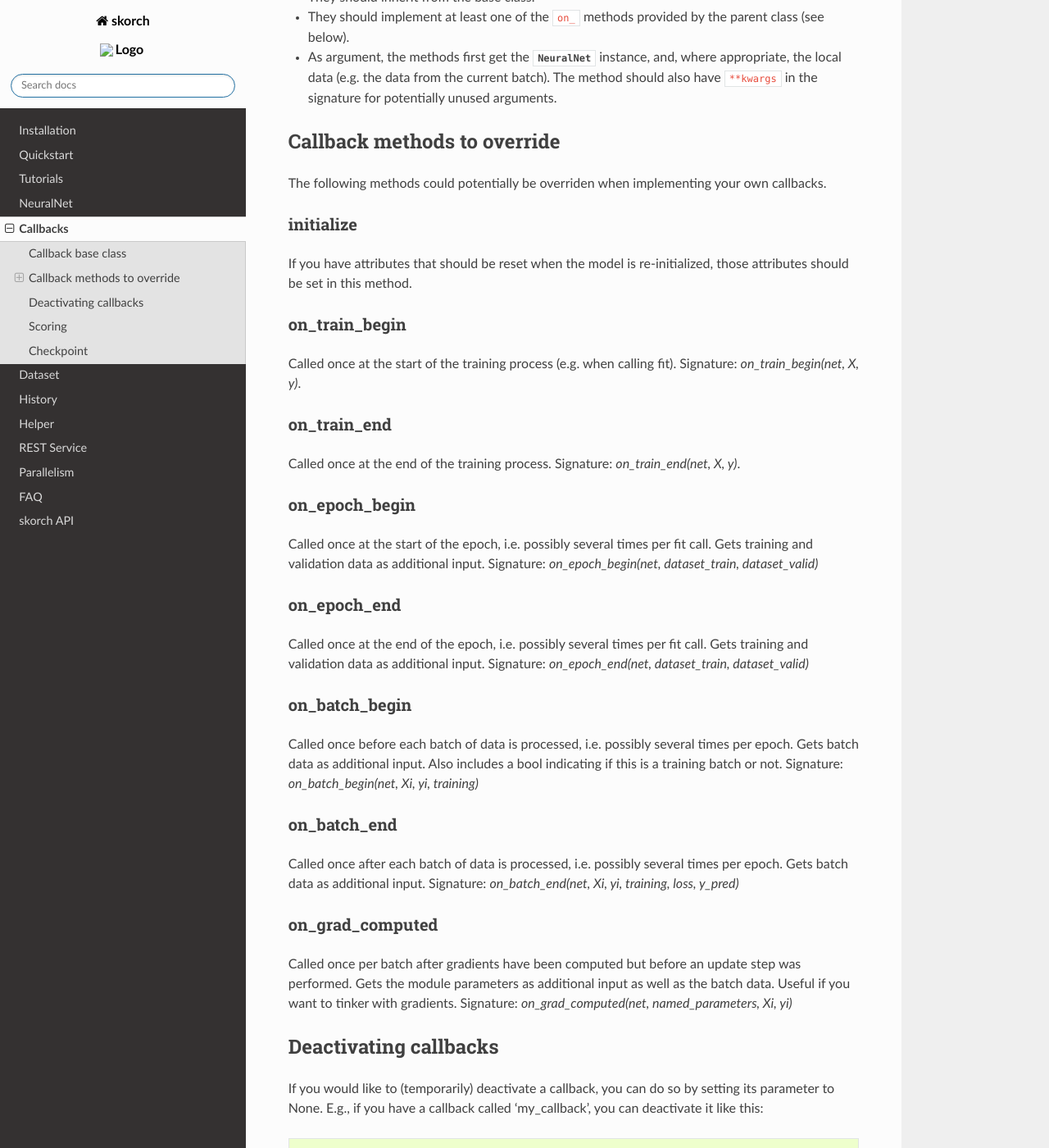
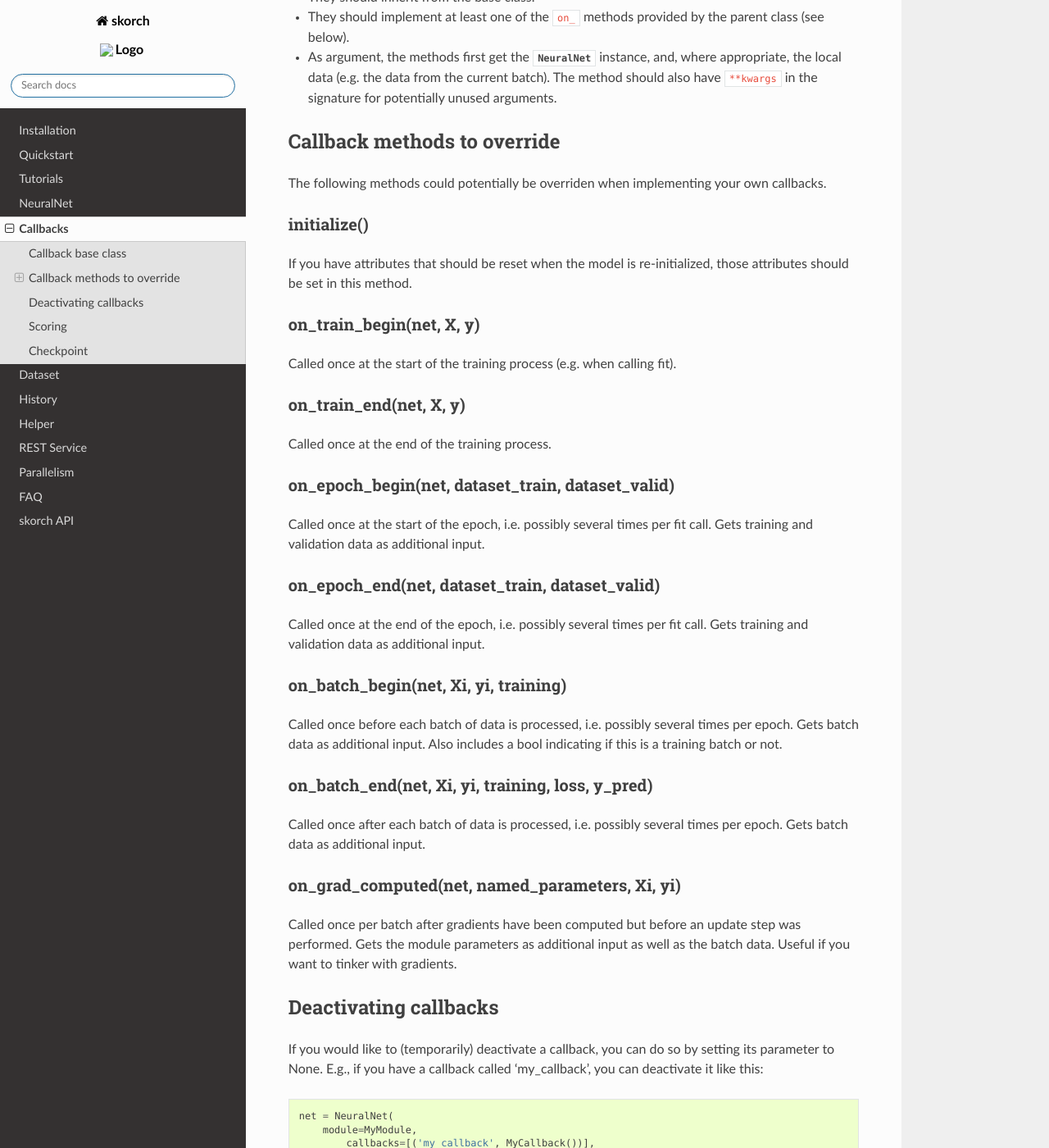
Before and after one commit to skorch-dev/skorch, a Sphinx documentation site: the page built from docs/user/callbacks.rst, in a window 1280 px wide and 1400 px high, scrolled down 547 px. Shown: the whole window at 82% size. Built offline with Sphinx 7.4.7 and the Read the Docs theme 2.0.0, drawn with Linux system fonts in a browser that asks for light colours.

Commit message:
modified signatures in documentation

```diff
--- a/docs/user/callbacks.rst
+++ b/docs/user/callbacks.rst
@@ -38,61 +38,56 @@ Callback methods to override
 The following methods could potentially be overriden when implementing
 your own callbacks.
 
-initialize
-^^^^^^^^^^
+initialize()
+^^^^^^^^^^^^
 
 If you have attributes that should be reset when the model is
 re-initialized, those attributes should be set in this method.
 
-on_train_begin
-^^^^^^^^^^^^^^
+on_train_begin(net, X, y)
+^^^^^^^^^^^^^^^^^^^^^^^^^
 
 Called once at the start of the training process (e.g. when calling
-fit).  Signature: `on_train_begin(net, X, y)`.
+fit).
 
-on_train_end
-^^^^^^^^^^^^
+on_train_end(net, X, y)
+^^^^^^^^^^^^^^^^^^^^^^^
 
-Called once at the end of the training process.  Signature:
-`on_train_end(net, X, y)`.
+Called once at the end of the training process.
 
-on_epoch_begin
-^^^^^^^^^^^^^^
+on_epoch_begin(net, dataset_train, dataset_valid)
+^^^^^^^^^^^^^^^^^^^^^^^^^^^^^^^^^^^^^^^^^^^^^^^^^
 
 Called once at the start of the epoch, i.e. possibly several times per
 fit call. Gets training and validation data as additional input.
-Signature: `on_epoch_begin(net, dataset_train, dataset_valid)`
 
-on_epoch_end
-^^^^^^^^^^^^
+on_epoch_end(net, dataset_train, dataset_valid)
+^^^^^^^^^^^^^^^^^^^^^^^^^^^^^^^^^^^^^^^^^^^^^^^
 
 Called once at the end of the epoch, i.e. possibly several times per
 fit call. Gets training and validation data as additional input.
-Signature: `on_epoch_end(net, dataset_train, dataset_valid)`
 
-on_batch_begin
-^^^^^^^^^^^^^^
+on_batch_begin(net, Xi, yi, training)
+^^^^^^^^^^^^^^^^^^^^^^^^^^^^^^^^^^^^^
 
 Called once before each batch of data is processed, i.e. possibly
 several times per epoch. Gets batch data as additional input.
 Also includes a bool indicating if this is a training batch or not.
-Signature: `on_batch_begin(net, Xi, yi, training)`
 
 
-on_batch_end
-^^^^^^^^^^^^
+on_batch_end(net, Xi, yi, training, loss, y_pred)
+^^^^^^^^^^^^^^^^^^^^^^^^^^^^^^^^^^^^^^^^^^^^^^^^^
 
 Called once after each batch of data is processed, i.e. possibly
 several times per epoch. Gets batch data as additional input.
-Signature: `on_batch_end(net, Xi, yi, training, loss, y_pred)`
 
-on_grad_computed
-^^^^^^^^^^^^^^^^
+on_grad_computed(net, named_parameters, Xi, yi)
+^^^^^^^^^^^^^^^^^^^^^^^^^^^^^^^^^^^^^^^^^^^^^^^
 
 Called once per batch after gradients have been computed but before an
 update step was performed. Gets the module parameters as additional
 input as well as the batch data. Useful if you want to tinker with
-gradients. Signature: `on_grad_computed(net, named_parameters, Xi, yi)`
+gradients.
 
 
 Deactivating callbacks
```
